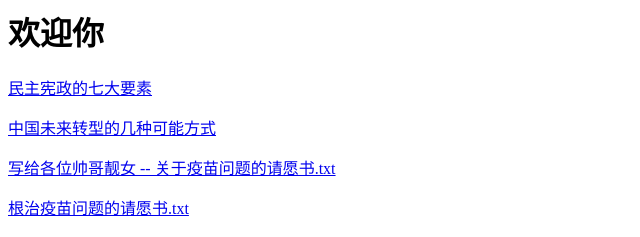
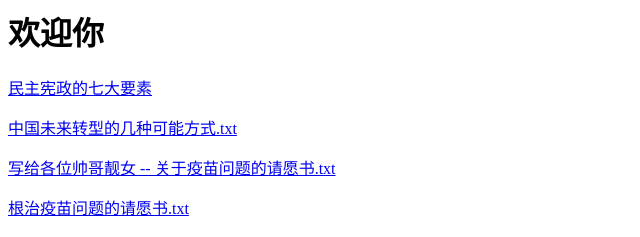
Before and after one commit to weilai2050/weilai2050.github.io, a plain HTML site: page index.html in a window 1280 px wide. Shown: the top 237 px of the page, 0-640 px from the left. Drawn offline with Linux system fonts and the light colour scheme.

Commit message:
Update index.html

```diff
--- a/index.html
+++ b/index.html
@@ -2,7 +2,7 @@
 
 <p><a href="民主宪政的七大要素.html">民主宪政的七大要素</a>
 
-<p><a href="中国未来转型的几种可能方式.html">中国未来转型的几种可能方式</a>
+<p><a href="中国未来转型的几种可能方式.txt">中国未来转型的几种可能方式.txt</a>
 
 <p> <a href="写给各位帅哥靓女-关于疫苗问题的请愿书.txt">写给各位帅哥靓女 -- 关于疫苗问题的请愿书.txt</a>
 
```
